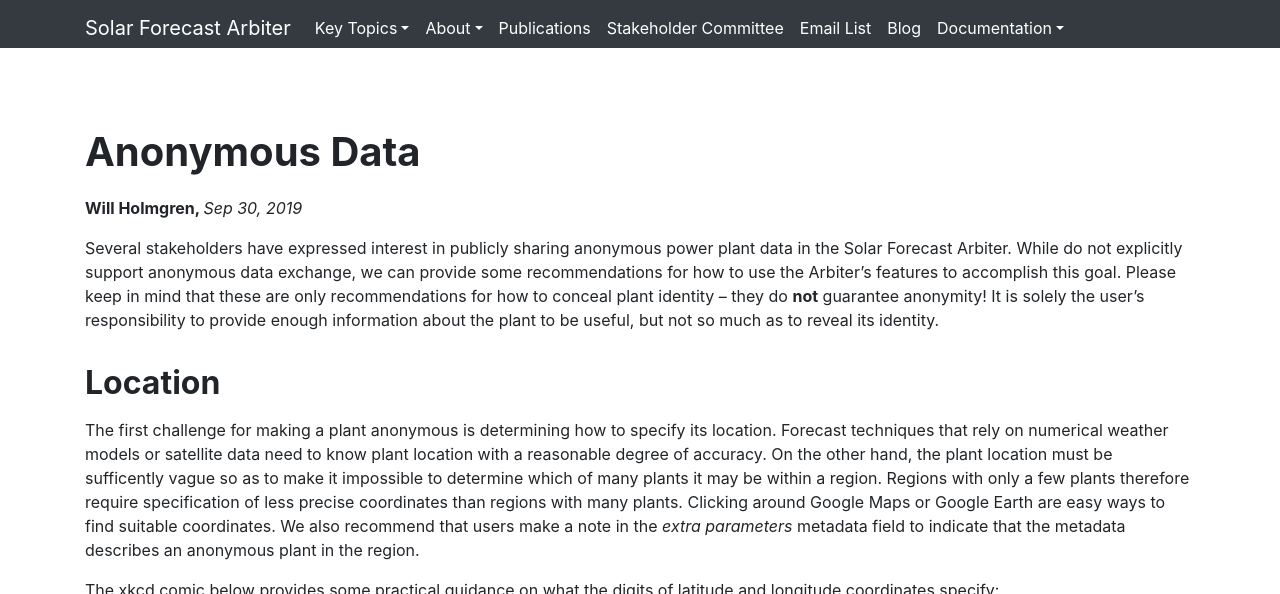
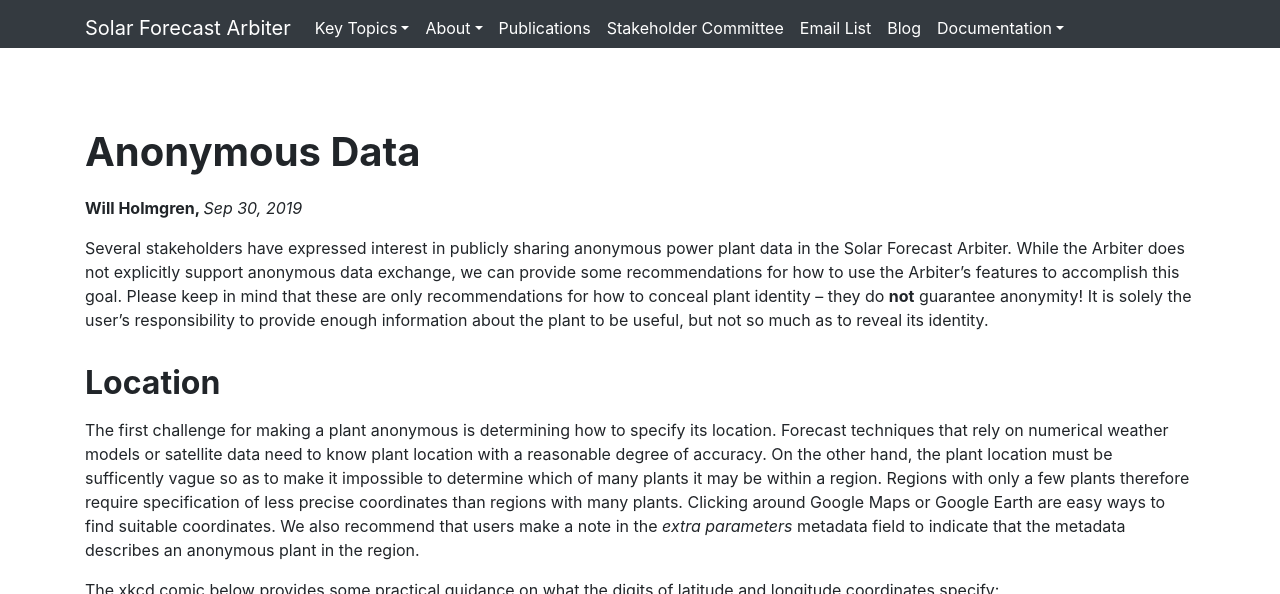
Before and after one commit to SolarArbiter/SolarArbiter.github.io, a Jekyll site: the page built from _posts/2019-09-30-Anonymous-Data.md, in a window 1280 px wide and 900 px high, cut to the strip 0-594 px from the top of the window. Built offline with Jekyll 4.4.1, drawn with Linux system fonts in a browser that asks for light colours; comment, search, counter and statistics services are not loaded.

Commit message:
Update _posts/2019-09-30-Anonymous-Data.md
Co-Authored-By: Tony Lorenzo <atlorenzo@email.arizona.edu>

```diff
--- a/_posts/2019-09-30-Anonymous-Data.md
+++ b/_posts/2019-09-30-Anonymous-Data.md
@@ -4,7 +4,7 @@ author: Will Holmgren
 ---
 
 Several stakeholders have expressed interest in publicly sharing
-anonymous power plant data in the Solar Forecast Arbiter. While do not
+anonymous power plant data in the Solar Forecast Arbiter. While the Arbiter does not
 explicitly support anonymous data exchange, we can provide some
 recommendations for how to use the Arbiter's features to accomplish this
 goal. Please keep in mind that these are only recommendations for how to
```
